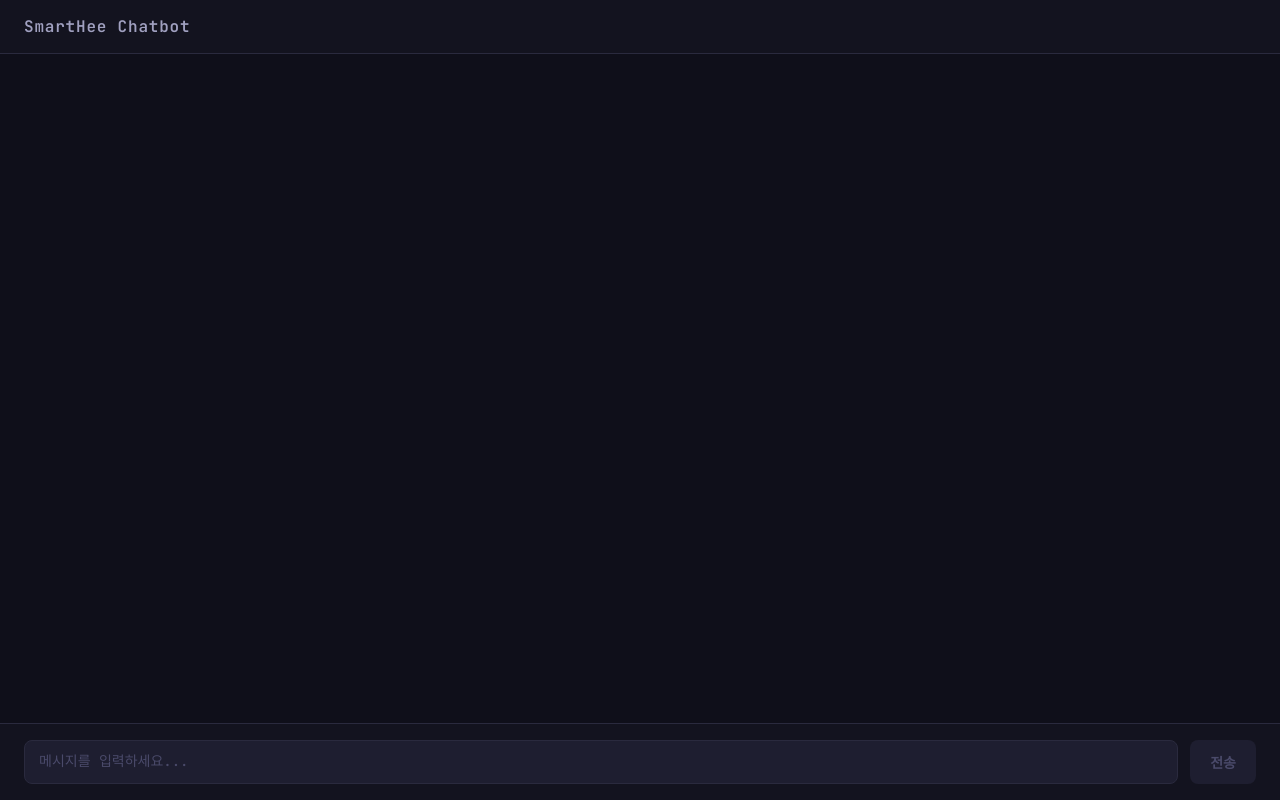
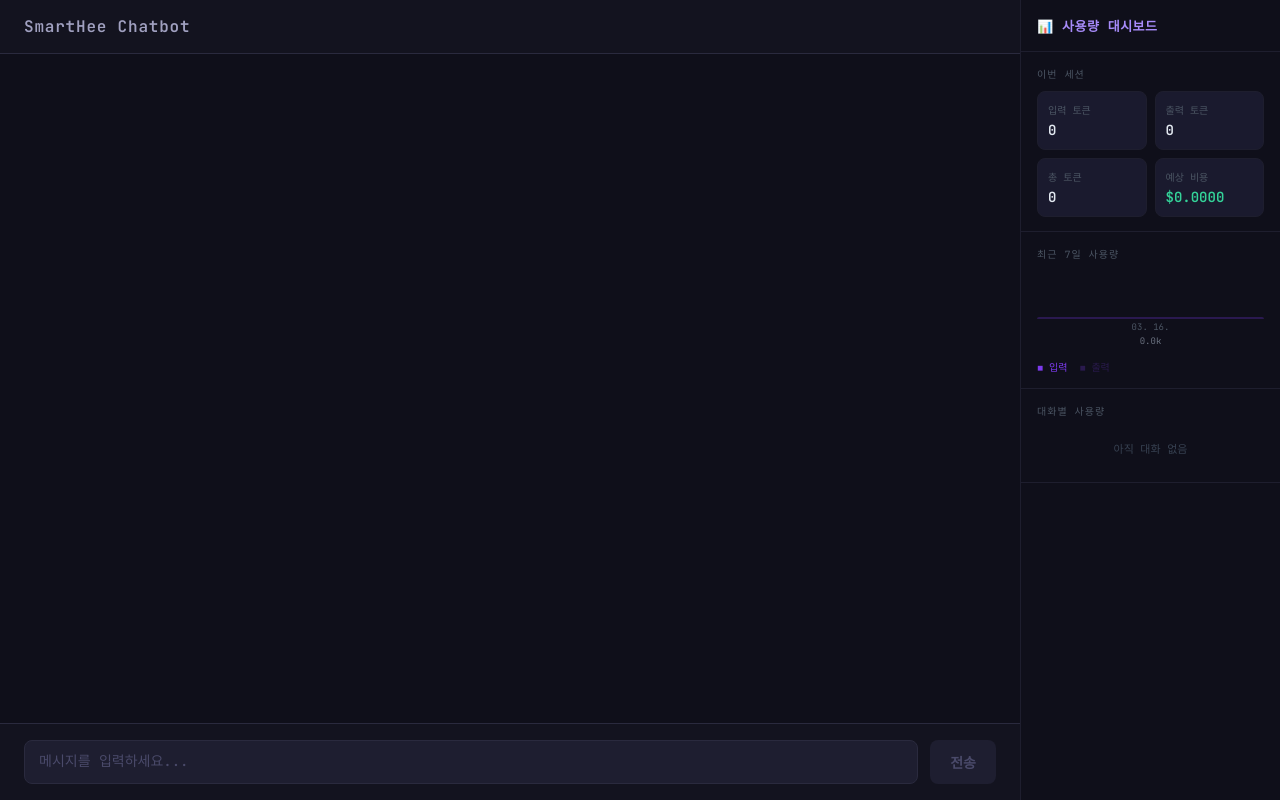
Before and after one commit to parkjongmin-ddam/SmartHee_Chatbot, a React (Vite) app in the folder frontend/: page / in a window 1280 px wide. Both pictures are taken after a click on the button "입장". Built offline with nearby package versions, Linux system fonts and the light colour scheme.

Commit message:
feat: add token usage dashboard sidebar

```diff
--- a/frontend/src/components/ChatWindow.module.css
+++ b/frontend/src/components/ChatWindow.module.css
@@ -1,8 +1,17 @@
+/* 레이아웃 */
+.layout {
+  display: flex;
+  height: 100vh;
+  overflow: hidden;
+}
+
 .container {
+  flex: 1;
+  overflow: hidden;
   display: flex;
   flex-direction: column;
   height: 100vh;
-  height: 100dvh; /* 모바일 키보드 대응 */
+  height: 100dvh;
   background-color: #0f0f1a;
   color: #e0e0e0;
   font-family: 'JetBrains Mono', monospace;
@@ -121,10 +130,14 @@
 }
 
 @keyframes bounce {
-  0%, 60%, 100% {
+
+  0%,
+  60%,
+  100% {
     transform: translateY(0);
     opacity: 0.5;
   }
+
   30% {
     transform: translateY(-6px);
     opacity: 1;
@@ -206,7 +219,7 @@
   }
 
   .textarea {
-    font-size: 1rem; /* iOS Safari 자동 줌인 방지 (16px 미만이면 줌인됨) */
+    font-size: 1rem;
   }
 
   .sendButton {
--- a/frontend/src/components/ChatWindow.tsx
+++ b/frontend/src/components/ChatWindow.tsx
@@ -1,6 +1,7 @@
 import { useState, useRef, useEffect, KeyboardEvent } from 'react'
 import { Message } from '../types'
 import styles from './ChatWindow.module.css'
+import TokenDashboard from './TokenDashboard'   // 추가
 
 export default function ChatWindow() {
   const [messages, setMessages] = useState<Message[]>([])
@@ -28,7 +29,7 @@ export default function ChatWindow() {
         method: 'POST',
         headers: {
           'Content-Type': 'application/json',
-          'X-App-Token': import.meta.env.VITE_APP_TOKEN ?? '', // 추가
+          'X-App-Token': import.meta.env.VITE_APP_TOKEN ?? '',
         },
         body: JSON.stringify({ messages: nextMessages }),
       })
@@ -51,10 +52,7 @@ export default function ChatWindow() {
       }))
     } catch (err) {
       const msg = err instanceof Error ? `오류: ${err.message}` : '오류가 발생했습니다.'
-      setMessages([
-        ...nextMessages,
-        { role: 'assistant', content: msg },
-      ])
+      setMessages([...nextMessages, { role: 'assistant', content: msg }])
     } finally {
       setLoading(false)
     }
@@ -68,23 +66,16 @@ export default function ChatWindow() {
   }
 
   return (
+    <div className={styles.layout}>                     {/* 변경: container → layout */}
       <div className={styles.container}>
         <div className={styles.header}>
           <span>SmartHee Chatbot</span>
-        {(totalTokens.input > 0 || totalTokens.output > 0) && (
-          <span className={styles.tokenStats}>
-            ↑{totalTokens.input.toLocaleString()} ↓{totalTokens.output.toLocaleString()} tokens
-          </span>
-        )}
         </div>
 
         <div className={styles.messages}>
           {messages.map((msg, i) => (
             <div key={i} className={styles.messageGroup}>
-            <div
-              className={`${styles.bubble} ${msg.role === 'user' ? styles.userBubble : styles.assistantBubble
-                }`}
-            >
+              <div className={`${styles.bubble} ${msg.role === 'user' ? styles.userBubble : styles.assistantBubble}`}>
                 {msg.content}
               </div>
               {msg.role === 'assistant' && msg.inputTokens != null && (
@@ -94,17 +85,11 @@ export default function ChatWindow() {
               )}
             </div>
           ))}
-
           {loading && (
             <div className={styles.loading}>
-            <div className={styles.dots}>
-              <span />
-              <span />
-              <span />
-            </div>
+              <div className={styles.dots}><span /><span /><span /></div>
             </div>
           )}
-
           <div ref={bottomRef} />
         </div>
 
@@ -127,5 +112,9 @@ export default function ChatWindow() {
           </button>
         </div>
       </div>
+
+      {/* 사이드바 추가 */}
+      <TokenDashboard messages={messages} totalTokens={totalTokens} />
+    </div>
   )
 }
--- /dev/null
+++ b/frontend/src/components/TokenDashboard.module.css
@@ -0,0 +1,182 @@
+.sidebar {
+    width: 260px;
+    min-width: 260px;
+    background: #0f0f1a;
+    border-left: 1px solid #1e1e2e;
+    display: flex;
+    flex-direction: column;
+    overflow-y: auto;
+    font-family: 'JetBrains Mono', monospace;
+    font-size: 12px;
+}
+
+.header {
+    padding: 16px;
+    font-size: 13px;
+    font-weight: 700;
+    color: #a78bfa;
+    border-bottom: 1px solid #1e1e2e;
+    letter-spacing: 0.5px;
+}
+
+.section {
+    padding: 14px 16px;
+    border-bottom: 1px solid #1e1e2e;
+}
+
+.sectionTitle {
+    font-size: 10px;
+    color: #4b5563;
+    text-transform: uppercase;
+    letter-spacing: 1px;
+    margin-bottom: 10px;
+}
+
+/* 세션 요약 */
+.statGrid {
+    display: grid;
+    grid-template-columns: 1fr 1fr;
+    gap: 8px;
+}
+
+.statBox {
+    background: #1a1a2e;
+    border: 1px solid #1e1e2e;
+    border-radius: 8px;
+    padding: 10px;
+}
+
+.statLabel {
+    font-size: 10px;
+    color: #4b5563;
+    margin-bottom: 4px;
+}
+
+.statValue {
+    font-size: 14px;
+    font-weight: 700;
+    color: #e2e8f0;
+}
+
+.cost {
+    color: #34d399;
+}
+
+/* 그래프 */
+.chart {
+    display: flex;
+    align-items: flex-end;
+    gap: 6px;
+    height: 80px;
+    padding-bottom: 4px;
+}
+
+.barGroup {
+    flex: 1;
+    display: flex;
+    flex-direction: column;
+    align-items: center;
+    height: 100%;
+    gap: 2px;
+}
+
+.barWrap {
+    flex: 1;
+    width: 100%;
+    display: flex;
+    align-items: flex-end;
+}
+
+.bar {
+    width: 100%;
+    background: #7c3aed40;
+    border-radius: 3px 3px 0 0;
+    display: flex;
+    flex-direction: column;
+    justify-content: flex-end;
+    min-height: 2px;
+    overflow: hidden;
+}
+
+.barInput {
+    background: #7c3aed;
+    width: 100%;
+    border-radius: 3px 3px 0 0;
+}
+
+.barLabel {
+    font-size: 9px;
+    color: #4b5563;
+    white-space: nowrap;
+}
+
+.barValue {
+    font-size: 9px;
+    color: #6b7280;
+}
+
+.legend {
+    display: flex;
+    gap: 12px;
+    margin-top: 8px;
+    font-size: 10px;
+}
+
+.legendInput {
+    color: #7c3aed;
+}
+
+.legendOutput {
+    color: #7c3aed40;
+}
+
+/* 대화별 */
+.convList {
+    display: flex;
+    flex-direction: column;
+    gap: 6px;
+    max-height: 200px;
+    overflow-y: auto;
+}
+
+.convRow {
+    display: flex;
+    align-items: center;
+    gap: 8px;
+    padding: 6px 8px;
+    background: #1a1a2e;
+    border-radius: 6px;
+    font-size: 11px;
+}
+
+.convIndex {
+    color: #4b5563;
+    min-width: 22px;
+}
+
+.convTokens {
+    display: flex;
+    flex-direction: column;
+    gap: 2px;
+    flex: 1;
+}
+
+.inputBadge {
+    color: #818cf8;
+}
+
+.outputBadge {
+    color: #34d399;
+}
+
+.convCost {
+    color: #fbbf24;
+    font-size: 10px;
+}
+
+.empty {
+    color: #374151;
+    font-size: 11px;
+    text-align: center;
+    padding: 12px 0;
+}
--- /dev/null
+++ b/frontend/src/components/TokenDashboard.tsx
@@ -0,0 +1,137 @@
+import styles from './TokenDashboard.module.css'
+
+interface MessageToken {
+    role: string
+    inputTokens?: number
+    outputTokens?: number
+}
+
+interface DailyUsage {
+    date: string
+    input: number
+    output: number
+}
+
+interface Props {
+    messages: MessageToken[]
+    totalTokens: { input: number; output: number }
+}
+
+// claude-sonnet-4-5 기준 단가
+const INPUT_COST_PER_TOKEN = 3 / 1_000_000
+const OUTPUT_COST_PER_TOKEN = 15 / 1_000_000
+
+function loadDailyHistory(): DailyUsage[] {
+    try {
+        return JSON.parse(localStorage.getItem('tokenHistory') || '[]')
+    } catch {
+        return []
+    }
+}
+
+function saveTodayUsage(input: number, output: number) {
+    const today = new Date().toLocaleDateString('ko-KR', { month: '2-digit', day: '2-digit' })
+    const history = loadDailyHistory()
+    const existing = history.find(d => d.date === today)
+    if (existing) {
+        existing.input = input
+        existing.output = output
+    } else {
+        history.push({ date: today, input, output })
+    }
+    const recent = history.slice(-7)
+    localStorage.setItem('tokenHistory', JSON.stringify(recent))
+    return recent
+}
+
+export default function TokenDashboard({ messages, totalTokens }: Props) {
+    const dailyHistory = saveTodayUsage(totalTokens.input, totalTokens.output)
+    const totalCost = (totalTokens.input * INPUT_COST_PER_TOKEN + totalTokens.output * OUTPUT_COST_PER_TOKEN)
+
+    const conversations = messages.filter(m => m.role === 'assistant' && m.inputTokens != null)
+    const maxTokens = Math.max(...dailyHistory.map(d => d.input + d.output), 1)
+
+    return (
+        <div className={styles.sidebar}>
+            <div className={styles.header}>📊 사용량 대시보드</div>
+
+            {/* 세션 요약 */}
+            <div className={styles.section}>
+                <div className={styles.sectionTitle}>이번 세션</div>
+                <div className={styles.statGrid}>
+                    <div className={styles.statBox}>
+                        <div className={styles.statLabel}>입력 토큰</div>
+                        <div className={styles.statValue}>{totalTokens.input.toLocaleString()}</div>
+                    </div>
+                    <div className={styles.statBox}>
+                        <div className={styles.statLabel}>출력 토큰</div>
+                        <div className={styles.statValue}>{totalTokens.output.toLocaleString()}</div>
+                    </div>
+                    <div className={styles.statBox}>
+                        <div className={styles.statLabel}>총 토큰</div>
+                        <div className={styles.statValue}>{(totalTokens.input + totalTokens.output).toLocaleString()}</div>
+                    </div>
+                    <div className={styles.statBox}>
+                        <div className={styles.statLabel}>예상 비용</div>
+                        <div className={`${styles.statValue} ${styles.cost}`}>${totalCost.toFixed(4)}</div>
+                    </div>
+                </div>
+            </div>
+
+            {/* 일별 사용량 그래프 */}
+            <div className={styles.section}>
+                <div className={styles.sectionTitle}>최근 7일 사용량</div>
+                <div className={styles.chart}>
+                    {dailyHistory.length === 0 ? (
+                        <div className={styles.empty}>데이터 없음</div>
+                    ) : (
+                        dailyHistory.map((d, i) => {
+                            const total = d.input + d.output
+                            const pct = (total / maxTokens) * 100
+                            const inputPct = total > 0 ? (d.input / total) * 100 : 0
+                            return (
+                                <div key={i} className={styles.barGroup}>
+                                    <div className={styles.barWrap}>
+                                        <div className={styles.bar} style={{ height: `${pct}%` }}>
+                                            <div className={styles.barInput} style={{ height: `${inputPct}%` }} />
+                                        </div>
+                                    </div>
+                                    <div className={styles.barLabel}>{d.date}</div>
+                                    <div className={styles.barValue}>{(total / 1000).toFixed(1)}k</div>
+                                </div>
+                            )
+                        })
+                    )}
+                </div>
+                <div className={styles.legend}>
+                    <span className={styles.legendInput}>■ 입력</span>
+                    <span className={styles.legendOutput}>■ 출력</span>
+                </div>
+            </div>
+
+            {/* 대화별 토큰 */}
+            <div className={styles.section}>
+                <div className={styles.sectionTitle}>대화별 사용량</div>
+                {conversations.length === 0 ? (
+                    <div className={styles.empty}>아직 대화 없음</div>
+                ) : (
+                    <div className={styles.convList}>
+                        {conversations.map((m, i) => {
+                            const cost = ((m.inputTokens ?? 0) * INPUT_COST_PER_TOKEN + (m.outputTokens ?? 0) * OUTPUT_COST_PER_TOKEN)
+                            return (
+                                <div key={i} className={styles.convRow}>
+                                    <div className={styles.convIndex}>#{i + 1}</div>
+                                    <div className={styles.convTokens}>
+                                        <span className={styles.inputBadge}>↑{(m.inputTokens ?? 0).toLocaleString()}</span>
+                                        <span className={styles.outputBadge}>↓{(m.outputTokens ?? 0).toLocaleString()}</span>
+                                    </div>
+                                    <div className={styles.convCost}>${cost.toFixed(4)}</div>
+                                </div>
+                            )
+                        })}
+                    </div>
+                )}
+            </div>
+        </div>
+    )
+}
```
Lines whose indentation alone changed are shown as unchanged.
